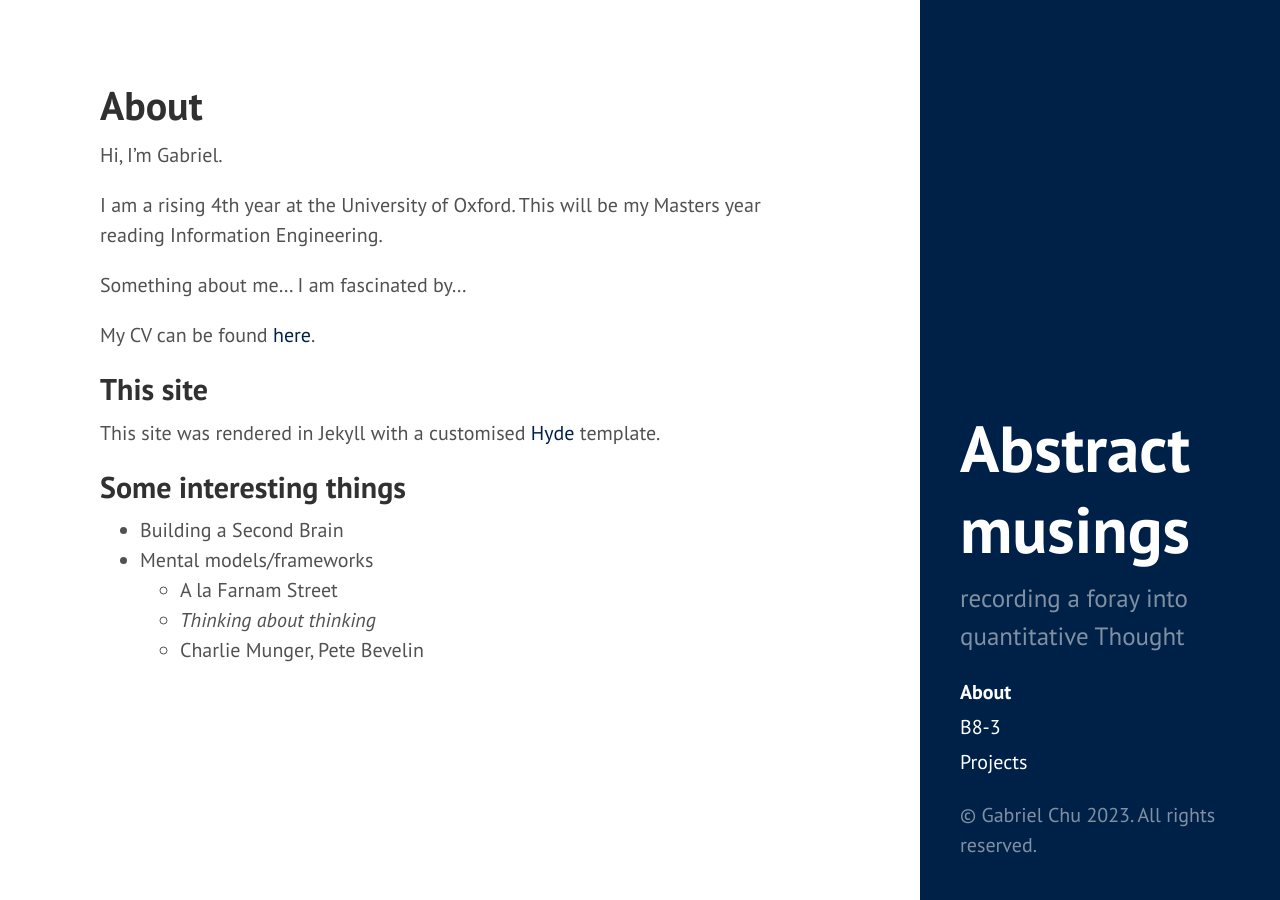
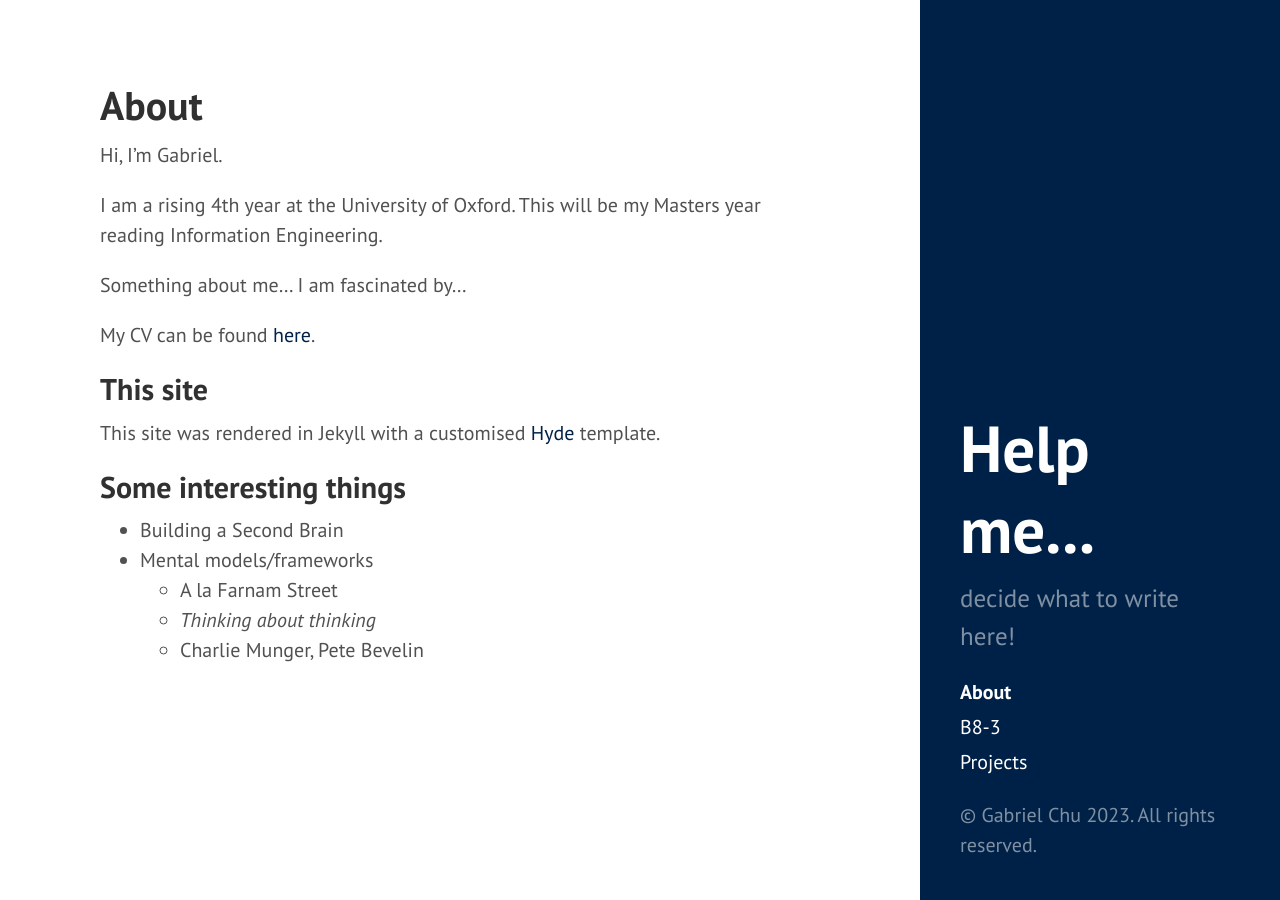
Before and after one commit to nsphinc/nsphinc.github.io, a Jekyll site: the page built from about.md, in a window 1280 px wide. Built offline with Jekyll 4.4.1, drawn with Linux system fonts in a browser that asks for light colours.

Commit message:
indices modified

```diff
--- a/_config.yml
+++ b/_config.yml
@@ -7,11 +7,12 @@ plugins: [jekyll-paginate]
 permalink:        pretty
 
 # Setup
-title:            Abstract musings
+title:            "Help me..."
 tagline:          ''
-description:      "recording a foray into quantitative Thought"
+description:      "decide what to write here!"
 url:              "https://nsphinc.github.io/"
 baseurl:          "https://nsphinc.github.io/"
+# baseurl:          /
 author:
   name:           'Gabriel Chu'
 
```
Also changed, not shown: 11 other files.
